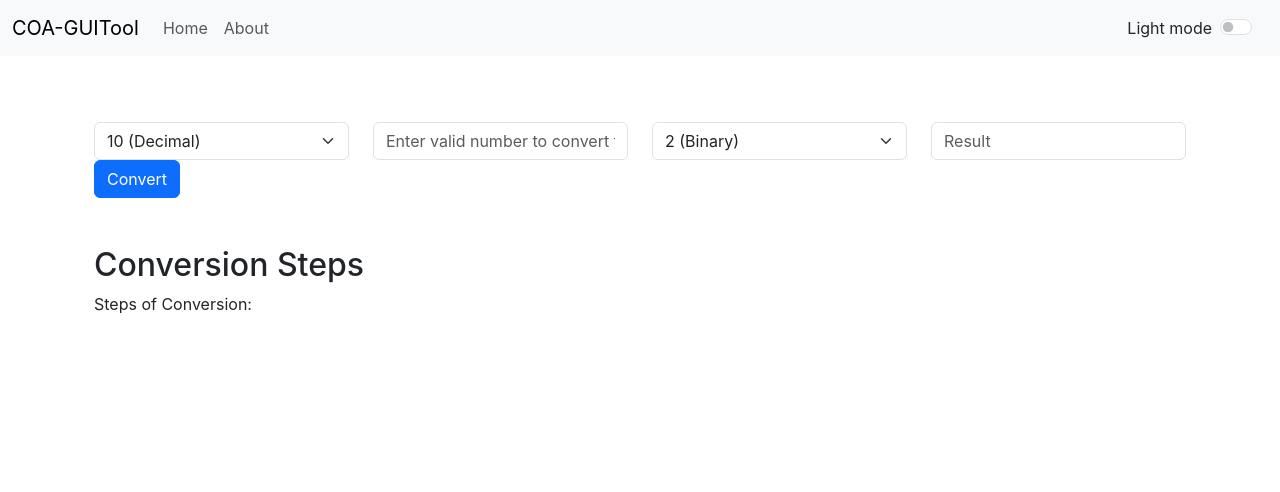
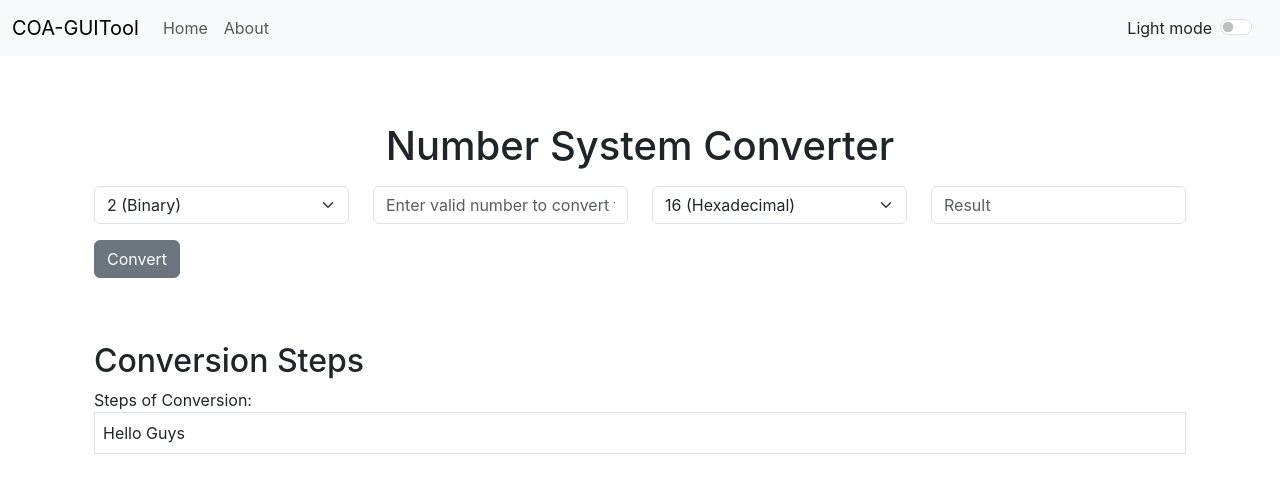
Before and after one commit to Hit2737/COA_Learning_Application, a React (Create React App) app in the folder myapp/: page /numberconvertor in a window 1280 px wide. Shown: the top 492 px of the page. Built offline with nearby package versions, Linux system fonts and the light colour scheme.

Commit message:
Update NC.js

```diff
--- a/myapp/src/components/NC.js
+++ b/myapp/src/components/NC.js
@@ -1,35 +1,36 @@
 import React from 'react'
 import SelectItem from './NC/select'
-// import { convertBase } from './NC/conversions'
-// import {DisplayResult} from './NC/displayResult'
+import { convertBase } from './NC/conversions'
+import {DisplayResult} from './NC/displayResult'
 import { useState } from 'react'
 
 
-export default function NumberConvertor({ mode }) {
-    const [number, setNumber] = useState("Enter valid number to convert");
-    const [fromBase, setFromBase] = useState(10);
-    const [toBase, setToBase] = useState(2);
-    function handleNumber(e) {
+export default function NumberConvertor({mode}) {
+    const [number, setNumber] = useState(100101);
+    const [fromBase, setFromBase] = useState(2);
+    const [toBase, setToBase] = useState(16);
+    function handleNumber(e){
         setNumber(e.target.value)
     }
-    function evaluate() {
+    function evaluate(){
 
-        convertBase(number, fromBase, toBase)
+        convertBase(number,fromBase,toBase)
     }
 
-    console.log(number, fromBase, toBase)
+    console.log(number,fromBase,toBase)
     return (
         <>
+            <h1 className="text-center my-3">Number System Converter</h1>
             <div className="container-fluid">
                 <div className="row">
                     <div className='col'>
-                        <SelectItem id="converFrom" setBase={setFromBase} base={fromBase} />
+                        <SelectItem id="converFrom" setBase={setFromBase} base={fromBase}/>
                     </div>
                     <div className='col'>
-                        <input type="text" id="from" className="form-control" aria-label="Text input with dropdown button" placeholder="Enter valid number to convert to" onChange={handleNumber}></input>
+                        <input type="text" id="from" className="form-control" aria-label="Text input with dropdown button" placeholder="Enter valid number to convert to"  onChange={handleNumber}></input>
                     </div>
                     <div className='col'>
-                        <SelectItem id="converTo" setBase={setToBase} base={toBase} />
+                        <SelectItem id="converTo" setBase={setToBase} base={toBase}/>
                     </div>
                     <div className='col'>
                         <input type="text" id="to" className="form-control" aria-label="Text input with dropdown button" placeholder='Result'></input>
@@ -37,8 +38,8 @@ export default function NumberConvertor({ mode }) {
                 </div>
 
                 <div className="row">
-                    <div className="col-2">
-                        <button type="button" className="btn btn-primary" onClick={evaluate} >Convert</button>
+                    <div className="my-3">
+                        <button className="btn btn-secondary">Convert </button>
                     </div>
                 </div>
             </div>
@@ -47,7 +48,7 @@ export default function NumberConvertor({ mode }) {
                 <h2>Conversion Steps</h2>
                 <div className="form-group">
                     <label htmlFor="conversionSteps">Steps of Conversion:</label>
-                    {/* <DisplayResult number /> */}
+                    <DisplayResult number={number} fromBase={fromBase} toBase={toBase} />
                 </div>
             </div>
         </>)
```
